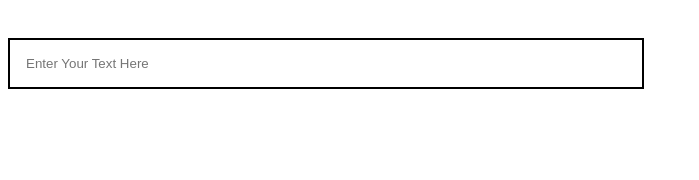
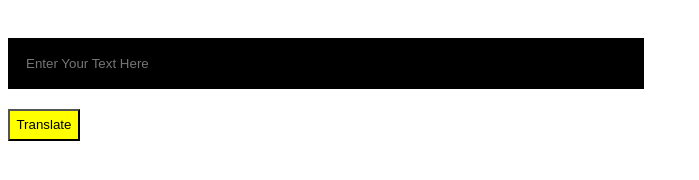
Before and after one commit to Vish-al-Singla/TranslationApp, a plain HTML site: page index.html in a window 1280 px wide. Shown: the whole page, without its empty margins (0-699 px from the left). Drawn offline with Linux system fonts and the light colour scheme.

Commit message:
Added Button

```diff
--- a/css/style.css
+++ b/css/style.css
@@ -3,4 +3,13 @@
     border: 2px solid black ;
     width: 600px;
     padding:1rem;
+    color: yellow;
+    background-color: black;
 }
+
+#btn {
+    margin: 20px ;
+    margin-left: 0;
+    padding: 0.4rem;
+    background-color: yellow;
+}
--- a/index.html
+++ b/index.html
@@ -13,6 +13,8 @@
     <div >
         <input id="txt-input" type="text" placeholder="Enter Your Text Here">
     </div>
-
+    <div >
+        <button id="btn">Translate</button>
+    </div>
 </body>
 </html>
```
